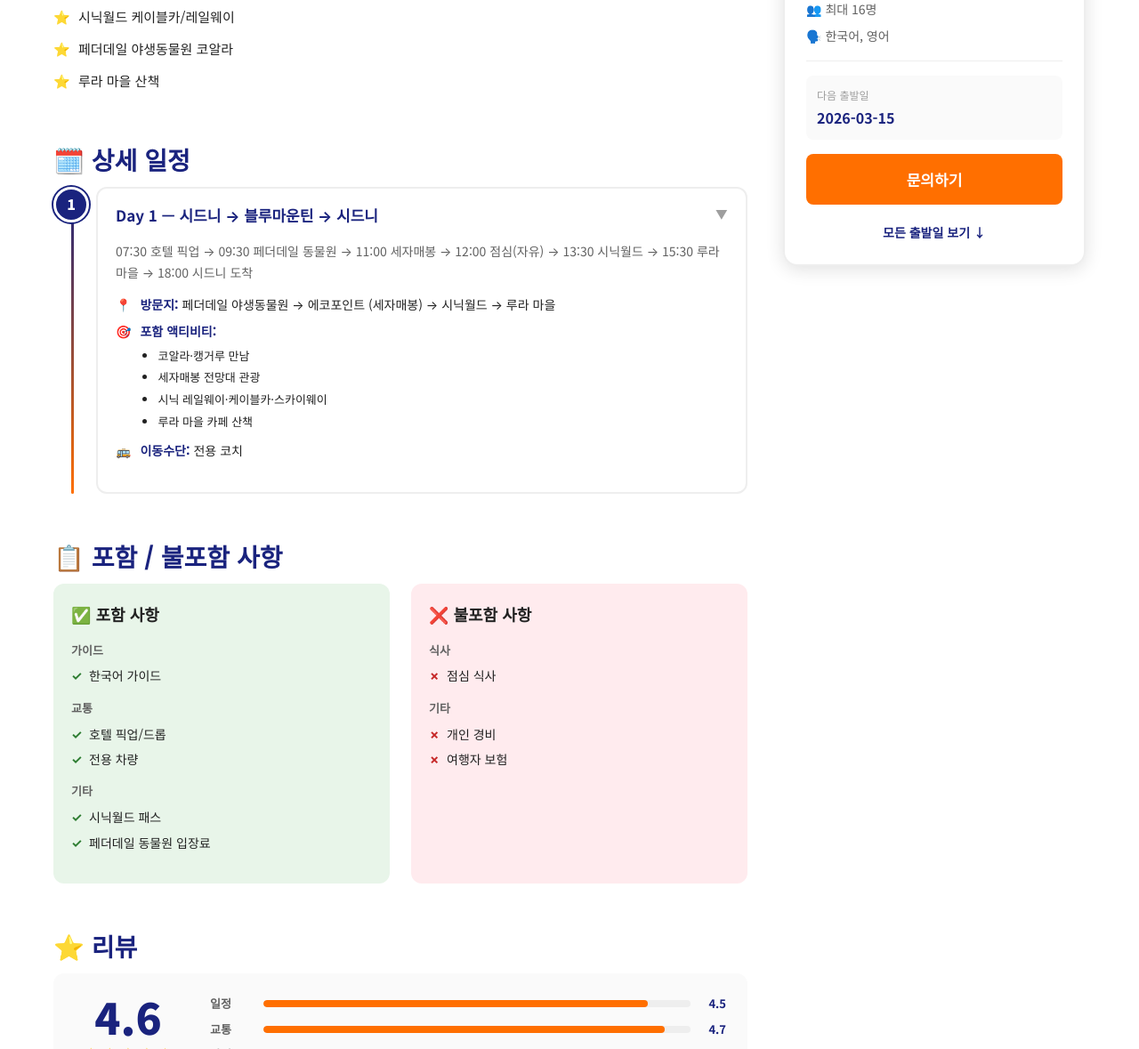
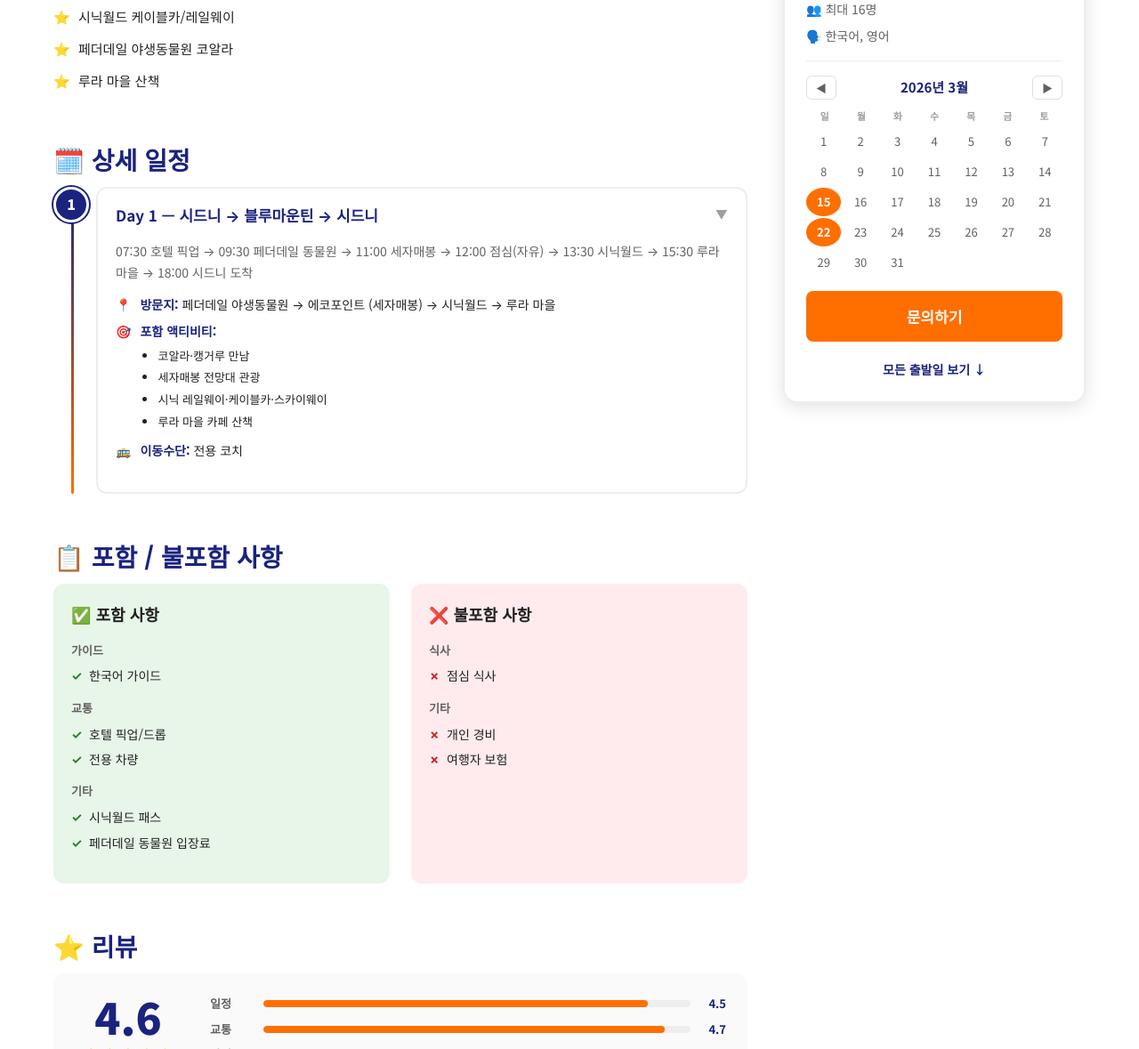
Before and after one commit to kimdaeri-bot/dmc-platform, a Jekyll site: the page built from _tours/sydney-bluemountain-day.md, in a window 1280 px wide and 1400 px high, scrolled down 809 px. Shown: the part 221-1400 px from the top of the window at 89% size. Built offline with Jekyll 4.4.1, drawn with Linux system fonts in a browser that asks for light colours; some web fonts are replaced.

Commit message:
Replace departure date display with mini calendar in sidebar

```diff
--- a/_layouts/tour-detail.html
+++ b/_layouts/tour-detail.html
@@ -300,10 +300,41 @@ layout: default
         <div>🗣️ {{ t.languages | join: ", " }}</div>
       </div>
       {% if t.departures %}
-      <div class="booking-next">
-        <div class="booking-next-label">다음 출발일</div>
-        <div class="booking-next-date">{{ t.departures[0].date }}</div>
+      <div class="booking-calendar" id="bookingCalendar">
+        <div class="cal-header">
+          <button class="cal-nav" id="calPrev">◀</button>
+          <span class="cal-month" id="calMonth"></span>
+          <button class="cal-nav" id="calNext">▶</button>
+        </div>
+        <div class="cal-weekdays">
+          <span>일</span><span>월</span><span>화</span><span>수</span><span>목</span><span>금</span><span>토</span>
+        </div>
+        <div class="cal-days" id="calDays"></div>
       </div>
+      <script>
+      (function(){
+        var deps = [{% for dep in t.departures %}'{{ dep.date }}'{% unless forloop.last %},{% endunless %}{% endfor %}];
+        var depDates = deps.map(function(d){ return d.replace(/-/g,''); });
+        var now = deps[0] ? new Date(deps[0]) : new Date();
+        var cy = now.getFullYear(), cm = now.getMonth();
+        function render(){
+          document.getElementById('calMonth').textContent = cy+'년 '+(cm+1)+'월';
+          var first = new Date(cy,cm,1), last = new Date(cy,cm+1,0);
+          var startDay = first.getDay(), totalDays = last.getDate();
+          var html = '';
+          for(var i=0;i<startDay;i++) html+='<span class="cal-empty"></span>';
+          for(var d=1;d<=totalDays;d++){
+            var key = cy+String(cm+1).padStart(2,'0')+String(d).padStart(2,'0');
+            var isDep = depDates.indexOf(key)!==-1;
+            html+='<span class="cal-day'+(isDep?' cal-dep':'')+'">'+d+'</span>';
+          }
+          document.getElementById('calDays').innerHTML=html;
+        }
+        document.getElementById('calPrev').onclick=function(){cm--;if(cm<0){cm=11;cy--;}render();};
+        document.getElementById('calNext').onclick=function(){cm++;if(cm>11){cm=0;cy++;}render();};
+        render();
+      })();
+      </script>
       {% endif %}
       <button class="btn btn-primary btn-lg booking-btn" onclick="openInquiry('{{ t.title }}','{{ t.duration }}','{{ t.priceFrom }}','{{ operator.name | default: "" }}','{{ operator.contact.email | default: "" }}')">문의하기</button>
       <a href="#departures" class="booking-all-dates">모든 출발일 보기 ↓</a>
--- a/assets/css/style.css
+++ b/assets/css/style.css
@@ -491,6 +491,19 @@ ul { list-style: none; }
 .booking-btn { width: 100%; margin-bottom: 8px; justify-content: center; }
 .booking-all-dates { display: block; text-align: center; margin-top: 12px; font-size: 14px; font-weight: 600; color: var(--navy); }
 
+/* Booking Calendar */
+.booking-calendar { margin-bottom: 16px; }
+.cal-header { display: flex; align-items: center; justify-content: space-between; margin-bottom: 10px; }
+.cal-month { font-size: 15px; font-weight: 700; color: var(--navy); }
+.cal-nav { background: none; border: 1px solid var(--gray-300); border-radius: 6px; padding: 4px 10px; cursor: pointer; font-size: 12px; color: var(--gray-700); transition: all .2s; }
+.cal-nav:hover { border-color: var(--navy); color: var(--navy); }
+.cal-weekdays { display: grid; grid-template-columns: repeat(7,1fr); text-align: center; font-size: 11px; font-weight: 700; color: var(--gray-500); margin-bottom: 4px; }
+.cal-days { display: grid; grid-template-columns: repeat(7,1fr); text-align: center; gap: 2px; }
+.cal-empty { height: 32px; }
+.cal-day { height: 32px; line-height: 32px; font-size: 13px; border-radius: 50%; color: var(--gray-700); }
+.cal-dep { background: var(--orange); color: var(--white); font-weight: 700; cursor: pointer; transition: transform .15s; }
+.cal-dep:hover { transform: scale(1.15); background: var(--orange-hover); }
+
 /* === Auth Pages === */
 .auth-container { max-width: 480px; margin: 0 auto; padding: 40px 0; }
 .auth-container.auth-signup { max-width: 640px; }
```
